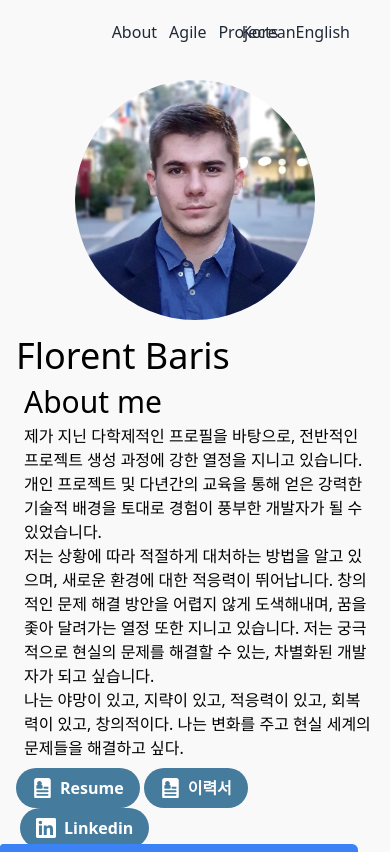
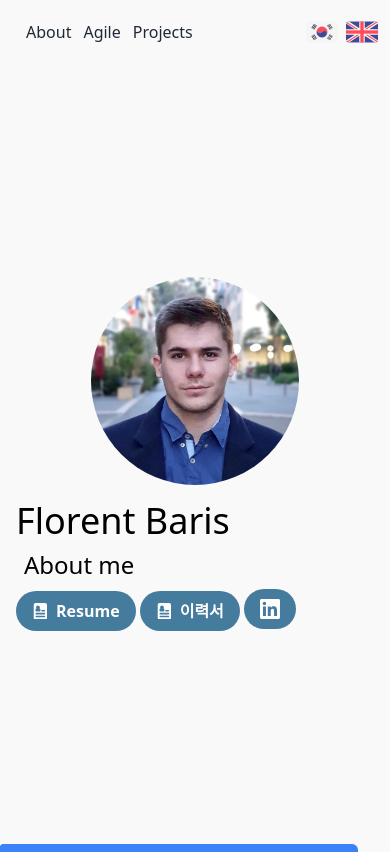
Before and after one commit to barisflo/portfolio, a Vue app: page / in a window 390 px wide. Shown: the top 852 px of the page. Built offline with nearby package versions, Linux system fonts and the light colour scheme.

Commit message:
Language cookie

```diff
--- a/src/components/About.vue
+++ b/src/components/About.vue
@@ -3,19 +3,19 @@
     <div class="flex flex-col">
       <div class="flex flex-wrap mt-16 md:mt-0">
         <div class="md:w-1/2 w-full m-auto">
-          <img class="rounded-full m-auto md:h-80 md:w-80 h-60 w-60 object-cover" src="../assets/cv.jpeg" alt="Picture of Florent Baris">
+          <img class="rounded-full m-auto md:h-80 md:w-80 h-52 w-52 object-cover" src="../assets/cv.jpeg" alt="Picture of Florent Baris">
         </div>
         <div class="md:w-1/2 md:p-0 sm:p-4 flex flex-col">
           <div class="flex-grow mt-4">
             <h1 class="text-4xl">{{ msg }}</h1>
-            <h2 class="text-3xl ml-2 mt-2 md:mt-5">About me</h2>
-            <p v-if="this.$lang == 'eng'" class="ml-2 sm:py-3 pt-1">Passionate by project creation as a whole, I have a pluri-disciplinary
+            <h2 class="text-2xl ml-2 mt-2 md:mt-5">About me</h2>
+            <p v-if="getCookie('lang') == 'eng'" class="ml-2 sm:py-3 pt-1">Passionate by project creation as a whole, I have a pluri-disciplinary
               profile. With a strong technical background, I today am experienced in
               Digital Transformation and Agile.<br/>
               I am ambitious, resourceful, adaptable, resilient and creative. I want to
               make a difference and solve real world problems.</p>
 
-            <p v-if="this.$lang == 'kr'" class="ml-2 sm:py-3 pt-1">제가 지닌 다학제적인 프로필을 바탕으로, 전반적인 프로젝트 생성 과정에 강한
+            <p v-if="getCookie('lang') == 'kr'" class="ml-2 sm:py-3 pt-1 md:text-base text-sm">제가 지닌 다학제적인 프로필을 바탕으로, 전반적인 프로젝트 생성 과정에 강한
               열정을 지니고 있습니다. 개인 프로젝트 및 다년간의 교육을 통해 얻은 강력한
               기술적 배경을 토대로 경험이 풍부한 개발자가 될 수 있었습니다. <br/>
               저는 상황에 따라 적절하게 대처하는 방법을 알고 있으며, 새로운 환경에 대한 적응력이
@@ -28,7 +28,7 @@
           <div class="mt-2 space-x-1 sm:space-x-3">
             <a href="CV_Florent_Baris_2022_EN_DEV_web.pdf" target="_blank" rel="noreferrer">
               <button class="bg-celadonBlue hover:bg-prussianBlue">
-                <svg class="w-5 h-5 fill-current" role="img" viewBox="0 0 42 42" xmlns="http://www.w3.org/2000/svg">
+                <svg class="sm:w-5 sm:w-5 w-4 h-4 fill-current" role="img" viewBox="0 0 42 42" xmlns="http://www.w3.org/2000/svg">
                   <g>
                     <path d="M34.395,0H9.522c-2.762,0-5,2.239-5,5v33.916c0,2.761,2.238,5,5,5h24.871c2.762,0,5-2.239,5-5V5C39.395,2.239,37.154,0,34.395,0z M9.208,16.855c0-1.172,0.951-2.121,2.121-2.121h0.742c-0.791-0.874-1.277-2.03-1.277-3.304c0-2.723,2.209-4.931,4.932-4.931c2.725,0,4.932,2.207,4.932,4.932c0,1.272-0.486,2.429-1.279,3.303h0.709c1.172,0,2.121,0.949,2.121,2.121v3.578c0,1.122-0.875,2.03-1.975,2.106h-9.051c-1.1-0.076-1.975-0.984-1.975-2.106V16.855L9.208,16.855z M32.708,37.416h-21.5c-1.104,0-2-0.896-2-2s0.896-2,2-2h21.5c1.104,0,2,0.896,2,2S33.812,37.416,32.708,37.416zM32.708,29.916h-21.5c-1.104,0-2-0.896-2-2s0.896-2,2-2h21.5c1.104,0,2,0.896,2,2S33.812,29.916,32.708,29.916zM32.708,22.416 h-6.5c-1.104,0-2-0.896-2-2c0-1.104,0.896-2,2-2h6.5c1.104,0,2,0.896,2,2C34.708,21.52,33.812,22.416,32.708,22.416z"/>
                   </g>
@@ -37,7 +37,7 @@
             </a>
               <a href="CV_Florent_Baris_2022_KR_web.pdf" target="_blank" rel="noreferrer">
                 <button class="bg-celadonBlue hover:bg-prussianBlue">
-                  <svg class="w-5 h-5 fill-current" role="img" viewBox="0 0 42 42" xmlns="http://www.w3.org/2000/svg">
+                  <svg class="sm:w-5 sm:w-5 w-4 h-4 fill-current" role="img" viewBox="0 0 42 42" xmlns="http://www.w3.org/2000/svg">
                     <g>
                       <path d="M34.395,0H9.522c-2.762,0-5,2.239-5,5v33.916c0,2.761,2.238,5,5,5h24.871c2.762,0,5-2.239,5-5V5C39.395,2.239,37.154,0,34.395,0z M9.208,16.855c0-1.172,0.951-2.121,2.121-2.121h0.742c-0.791-0.874-1.277-2.03-1.277-3.304c0-2.723,2.209-4.931,4.932-4.931c2.725,0,4.932,2.207,4.932,4.932c0,1.272-0.486,2.429-1.279,3.303h0.709c1.172,0,2.121,0.949,2.121,2.121v3.578c0,1.122-0.875,2.03-1.975,2.106h-9.051c-1.1-0.076-1.975-0.984-1.975-2.106V16.855L9.208,16.855z M32.708,37.416h-21.5c-1.104,0-2-0.896-2-2s0.896-2,2-2h21.5c1.104,0,2,0.896,2,2S33.812,37.416,32.708,37.416zM32.708,29.916h-21.5c-1.104,0-2-0.896-2-2s0.896-2,2-2h21.5c1.104,0,2,0.896,2,2S33.812,29.916,32.708,29.916zM32.708,22.416 h-6.5c-1.104,0-2-0.896-2-2c0-1.104,0.896-2,2-2h6.5c1.104,0,2,0.896,2,2C34.708,21.52,33.812,22.416,32.708,22.416z"/>
                     </g>
@@ -45,10 +45,10 @@
                 </button>
               </a>
             <a href="https://linkedin.com/in/florent-baris" target="_blank">
-                <button class="bg-celadonBlue hover:bg-prussianBlue">
+                <button class="h-10 bg-celadonBlue hover:bg-prussianBlue">
                 <svg class="w-5 h-5 fill-current" role="img" viewBox="0 0 256 256" xmlns="http://www.w3.org/2000/svg">
                   <g><path d="M218.123122,218.127392 L180.191928,218.127392 L180.191928,158.724263 C180.191928,144.559023 179.939053,126.323993 160.463756,126.323993 C140.707926,126.323993 137.685284,141.757585 137.685284,157.692986 L137.685284,218.123441 L99.7540894,218.123441 L99.7540894,95.9665207 L136.168036,95.9665207 L136.168036,112.660562 L136.677736,112.660562 C144.102746,99.9650027 157.908637,92.3824528 172.605689,92.9280076 C211.050535,92.9280076 218.138927,118.216023 218.138927,151.114151 L218.123122,218.127392 Z M56.9550587,79.2685282 C44.7981969,79.2707099 34.9413443,69.4171797 34.9391618,57.260052 C34.93698,45.1029244 44.7902948,35.2458562 56.9471566,35.2436736 C69.1040185,35.2414916 78.9608713,45.0950217 78.963054,57.2521493 C78.9641017,63.090208 76.6459976,68.6895714 72.5186979,72.8184433 C68.3913982,76.9473153 62.7929898,79.26748 56.9550587,79.2685282 M75.9206558,218.127392 L37.94995,218.127392 L37.94995,95.9665207 L75.9206558,95.9665207 L75.9206558,218.127392 Z M237.033403,0.0182577091 L18.8895249,0.0182577091 C8.57959469,-0.0980923971 0.124827038,8.16056231 -0.001,18.4706066 L-0.001,237.524091 C0.120519052,247.839103 8.57460631,256.105934 18.8895249,255.9977 L237.033403,255.9977 C247.368728,256.125818 255.855922,247.859464 255.999,237.524091 L255.999,18.4548016 C255.851624,8.12438979 247.363742,-0.133792868 237.033403,0.000790807055"></path></g>
-                </svg><span>Linkedin</span>
+                </svg><span class="sm:block hidden">Linkedin</span>
               </button>
             </a>
           </div>
@@ -61,10 +61,15 @@
 </template>
 
 <script>
+import {getCookie} from "../cookie";
+
 export default {
   name: 'About',
   props: {
     msg: String
+  },
+  methods: {
+    getCookie
   }
 }
 </script>
--- a/src/components/Modal.vue
+++ b/src/components/Modal.vue
@@ -13,8 +13,8 @@
       </div>
       <!-- Modal Content-->
       <div class="flex flex-col w-full h-auto mt-2 py-10 px-2 justify-center items-center bg-gray-200 rounded text-center text-gray-500">
-        <div v-if="this.$lang == 'eng'">{{ desc }}</div>
-        <div v-if="this.$lang == 'kr'">{{ descKR }}</div>
+        <div v-if="getCookie('lang') == 'eng'">{{ desc }}</div>
+        <div v-if="getCookie('lang') == 'kr'">{{ descKR }}</div>
         <img
             v-bind:src="require('@/assets/' + img)"
             v-bind:alt="img"
@@ -32,6 +32,8 @@
 </template>
 
 <script>
+import {getCookie} from '../cookie';
+
 export default {
   name: 'Modal',
   props: {
@@ -44,6 +46,7 @@ export default {
     tags: Array,
   },
   methods: {
+    getCookie,
     outClose(){
       let isClickInsideElement = document.getElementById(this.modal).contains(event.target);
       console.log(isClickInsideElement);
--- a/src/components/Nav.vue
+++ b/src/components/Nav.vue
@@ -1,6 +1,6 @@
 <template>
   <nav class="fixed w-full bg-cultured z-10">
-    <div class="container flex justify-center items-center p-5 mx-auto text-gray-800 capitalize dark:text-gray-300">
+    <div class="container flex justify-start md:justify-center items-center p-5 mx-auto text-gray-800 capitalize dark:text-gray-300">
       <div>
       <a href="#about" class="border-b-2 border-transparent hover:text-gray-900 dark:hover:text-gray-200 hover:border-celadonBlue mx-1.5 sm:mx-6">About</a>
 
@@ -8,10 +8,18 @@
 
       <a href="#projects" class="border-b-2 border-transparent hover:text-gray-900 dark:hover:text-gray-200 hover:border-celadonBlue mx-1.5 sm:mx-6">Projects</a>
       </div>
-      <div class="container absolute flex justify-end pointer-events-none mr-20">
-        <div class="pointer-events-auto">
-          <a @click="changeLang('kr')" class="cursor-pointer border-b-2 border-transparent hover:text-gray-900 dark:hover:text-gray-200 hover:border-celadonBlue">Korean</a>
-          <a @click="changeLang('eng')" class="cursor-pointer border-b-2 border-transparent hover:text-gray-900 dark:hover:text-gray-200 hover:border-celadonBlue">English</a>
+      <div class="container absolute flex justify-end pointer-events-none">
+        <div class="pointer-events-auto flex mr-8">
+            <img @click="changeLang('kr')"
+                v-bind:src="require('@/assets/' + 'south-korea.png')"
+                alt="south-korea"
+                class="w-8 cursor-pointer mr-2"
+            />
+            <img @click="changeLang('eng')"
+                v-bind:src="require('@/assets/' + 'united-kingdom.png')"
+                alt="united-kingdom"
+                class="w-8 cursor-pointer"
+            />
         </div>
       </div>
     </div>
@@ -19,12 +27,15 @@
 </template>
 
 <script>
+import {setCookie} from "../cookie";
+
 export default {
   name: 'Nav',
   methods: {
     changeLang(lang) {
-      this.$lang = lang;
-      //location.reload();
+      setCookie("lang", lang, 1000)
+      //console.log(getCookie("lang"))
+      location.reload();
     }
   }
 }
--- /dev/null
+++ b/src/cookie.js
@@ -0,0 +1,22 @@
+export function setCookie(cname, cvalue, exdays) {
+    const d = new Date();
+    d.setTime(d.getTime() + (exdays*24*60*60*1000));
+    let expires = "expires="+ d.toUTCString();
+    document.cookie = cname + "=" + cvalue + ";" + expires + ";path=/";
+}
+
+export function getCookie(cname) {
+    let name = cname + "=";
+    let decodedCookie = decodeURIComponent(document.cookie);
+    let ca = decodedCookie.split(';');
+    for(let i = 0; i <ca.length; i++) {
+        let c = ca[i];
+        while (c.charAt(0) == ' ') {
+            c = c.substring(1);
+        }
+        if (c.indexOf(name) == 0) {
+            return c.substring(name.length, c.length);
+        }
+    }
+    return "";
+}
--- a/src/main.js
+++ b/src/main.js
@@ -1,6 +1,7 @@
 import Vue from 'vue'
 import App from './App.vue'
 import './index.css'
+import './cookie'
 
 Vue.config.productionTip = false
 
@@ -12,7 +13,6 @@ document.addEventListener("scroll", () => {
   document.getElementById("arrow").remove();
 })
 
-Vue.prototype.$lang = "kr";
 
 new Vue({
   render: h => h(App),
```
Also changed, not shown: src/assets/south-korea.png (added), src/assets/united-kingdom.png (added).
